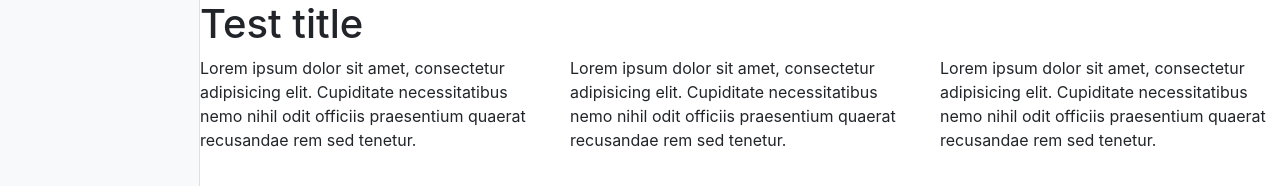
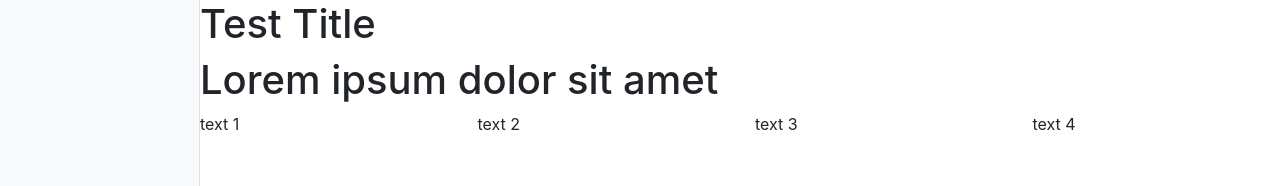
Before and after one commit to 3314099/js-constructor, a website built with webpack: page src/index.html in a window 1280 px wide. Shown: the top 186 px of the page. Built offline with nearby package versions, Linux system fonts and the light colour scheme.

Commit message:
lesson 4 finished

```diff
--- a/src/index.html
+++ b/src/index.html
@@ -11,33 +11,8 @@
 <body>
 <div id="app" class="container-fluid">
 	<div id="panel" class="bg-light sidebar"></div>
-	<div id="site" class="content">
-		<div class="row">
-			<div class="col-sm">
-				<h1>Test title</h1>
-			</div>
-		</div>
-		<div class="row">
-			<div class="col-sm">
-				<p1>Lorem ipsum dolor sit amet, consectetur adipisicing elit.
-					Cupiditate necessitatibus nemo nihil odit officiis
-					praesentium quaerat recusandae rem sed tenetur.
-				</p1>
-			</div>
-			<div class="col-sm">
-				<p1>Lorem ipsum dolor sit amet, consectetur adipisicing elit.
-					Cupiditate necessitatibus nemo nihil odit officiis
-					praesentium quaerat recusandae rem sed tenetur.
-				</p1>
-			</div>
-			<div class="col-sm">
-				<p1>Lorem ipsum dolor sit amet, consectetur adipisicing elit.
-					Cupiditate necessitatibus nemo nihil odit officiis
-					praesentium quaerat recusandae rem sed tenetur.
-				</p1>
-			</div>
-		</div>
-	</div>
+	<div id="site" class="content"></div>
 </div>
 </body>
+
 </html>
--- a/src/index.js
+++ b/src/index.js
@@ -1 +1,44 @@
+import {model} from './model'
 import './styles/main.css'
+
+model.forEach(block => {
+	let html
+	if (block.type === 'title') {
+		html = title(block)
+	} else if (block.type === 'text') {
+		html = text(block)
+	} else if (block.type === 'textColumns')  {
+		html = textColumns(block)
+	}
+
+	document.querySelector('#site').insertAdjacentHTML('beforeend', html)
+})
+
+function title(block) {
+	return `
+	<div class="row">
+		<div class="col-sm">
+			<h1>${block.value}</h1>
+		</div>
+	</div>
+	`
+}
+
+function text(block) {
+	return `
+	<div class="row">
+		<div class="col-sm">
+			<h1>${block.value}</h1>
+		</div>
+	</div>
+	`
+}
+
+function textColumns(block) {
+	const html = block.value.map(item => `<div class="col-sm">${item}</div>`)
+	return `
+	<div class="row">
+		${html.join('')}
+	</div>
+	`
+}
--- /dev/null
+++ b/src/model.js
@@ -0,0 +1,7 @@
+export const model = [
+	{type: 'title', value: 'Test Title', options: {}},
+	{type: 'text', value: 'Lorem ipsum dolor sit amet', options: {}},
+	{type: 'textColumns', value: [
+		'text 1', 'text 2', 'text 3', 'text 4'
+		], options: {}}
+]
```
